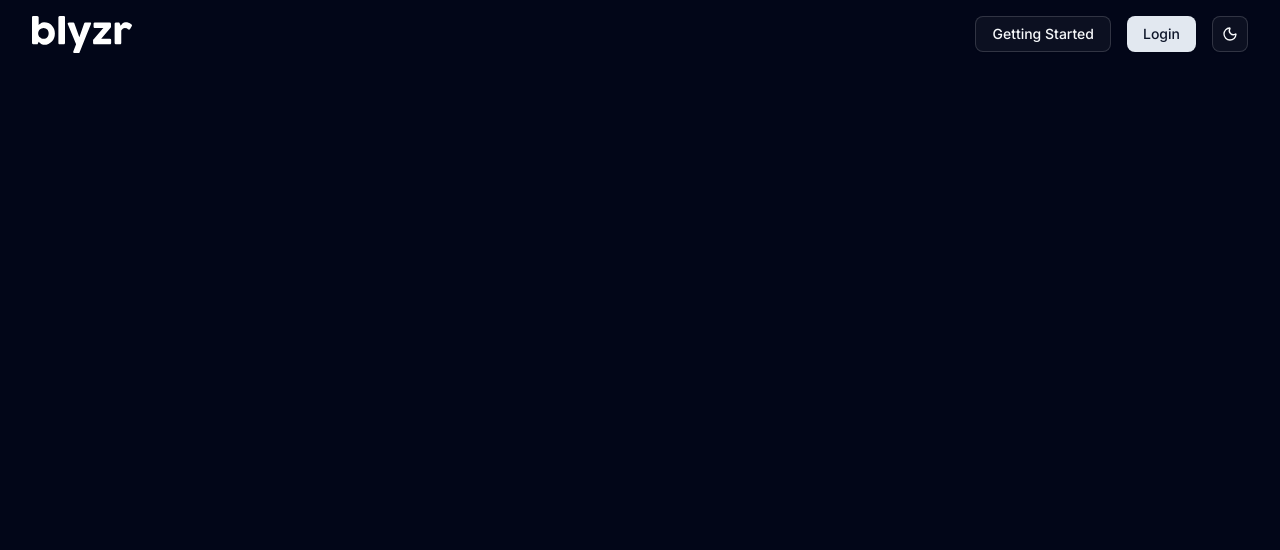
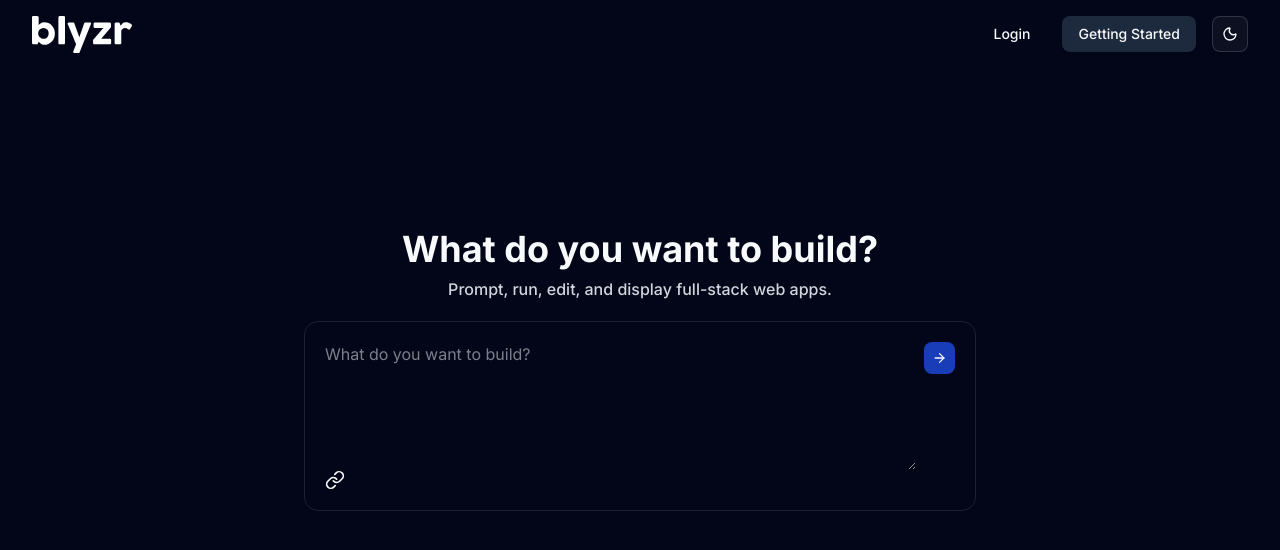
Before and after one commit to mnraza-dev/blyzr, a Next.js app: page / in a window 1280 px wide. Shown: the top 550 px of the page. Built offline with nearby package versions, Linux system fonts and the light colour scheme.

Commit message:
added Hero section

```diff
--- a/app/layout.js
+++ b/app/layout.js
@@ -1,6 +1,7 @@
 import { ThemeProvider } from "@/components/theme-provider";
 import { Inter } from "next/font/google";
 import "./globals.css";
+import Navbar from "@/components/custom/Navbar";
 
 const inter = Inter({
   subsets: ["latin"],
@@ -16,7 +17,10 @@ export default function RootLayout({ children }) {
     <html lang="en" className={`${inter.className} antialiased`} suppressHydrationWarning>
       <body>
         <ThemeProvider>
-          {children}
+          <Navbar/>
+         <main className="mx-8 px-2  py-4 max-w-8xl">
+         {children}
+         </main>
         </ThemeProvider>
       </body>
     </html>
--- a/app/page.js
+++ b/app/page.js
@@ -1,9 +1,12 @@
-import { ModeToggle } from '@/components/ModeToggle'
-import Navbar from '@/components/Navbar'
-import React from 'react'
+import Hero from "@/components/custom/Hero";
+import { ModeToggle } from "@/components/custom/ModeToggle";
+import Navbar from "@/components/custom/Navbar";
+import React from "react";
 
 export default function Home() {
   return (
-    <Navbar />
-  )
+    <div className="">
+      <Hero />
+    </div>
+  );
 }
--- /dev/null
+++ b/components/custom/Hero.jsx
@@ -0,0 +1,30 @@
+"use client";
+
+import lookup from "@/data/lookup";
+import React, { useState } from "react";
+import { Link, ArrowRight } from "lucide-react";
+
+const Hero = () => {
+  const [userInput, setUserInp] = useState("");
+  return (
+    <div className="flex flex-col items-center mt-24 xl:mt-36 gap-2">
+      <h2 className="text-4xl  font-bold ">{lookup.HERO_HEADING}</h2>
+      <p className="text-gray-300 font-medium">{lookup.HERO_DESC}</p>
+      <div className="p-5 border rounded-xl max-w-2xl w-full mt-3">
+        <div className="flex gap-2">
+          <textarea
+            onChange={(e) => setUserInp(e.target.value)}
+            className="outline-none bg-transparent w-full h-32 max-h-56  resize"
+            placeholder={lookup.INPUT_PLACEHOLDER}
+          />
+          <ArrowRight className="w-8 h-8 bg-blue-800 rounded-md p-2 " />
+        </div>
+        <div>
+          <Link className="h-5 w-5" />
+        </div>
+      </div>
+    </div>
+  );
+};
+
+export default Hero;
--- a/components/Navbar.jsx
+++ b/components/custom/Navbar.jsx
@@ -4,7 +4,7 @@ import React from "react";
 import { ModeToggle } from "./ModeToggle";
 
 import { useTheme } from "next-themes";
-import { Button } from "./ui/button";
+import { Button } from "../ui/button";
 
 const Navbar = () => {
   const { resolvedTheme } = useTheme();
@@ -25,8 +25,8 @@ const Navbar = () => {
         />
       )}
       <div className="flex gap-4">
-        <Button variant={"outline"}>Getting Started</Button>
-        <Button>Login</Button>
+        <Button variant={"ghost"}>Login</Button>
+        <Button variant={"secondary"}>Getting Started</Button>
         <ModeToggle />
       </div>
     </div>
--- /dev/null
+++ b/data/lookup.js
@@ -0,0 +1,6 @@
+export default {
+  HERO_HEADING: "What do you want to build?",
+  SUGGESTIONS: ["Create a TODO app", "Create a Budget Tracker App"],
+  HERO_DESC: "Prompt, run, edit, and display full-stack web apps.",
+  INPUT_PLACEHOLDER: "What do you want to build?",
+};
```
Also changed, not shown: components/custom/ModeToggle.jsx (renamed from components/ModeToggle.jsx).
